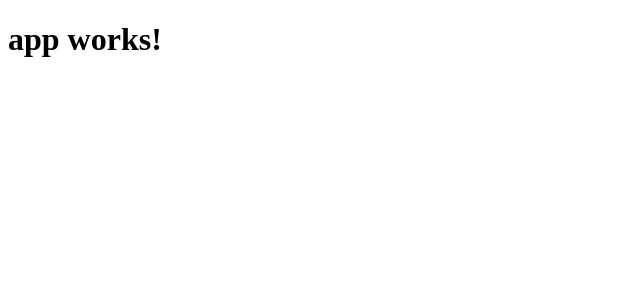
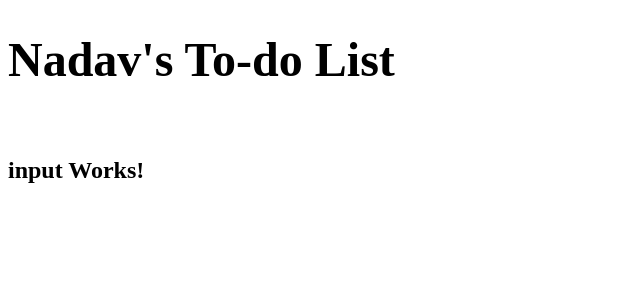
Before and after one commit to nadavo/todo-list, an Angular app: page / in a window 1280 px wide. Shown: the top 300 px of the page, without its empty margins (0-640 px from the left). Built offline with nearby package versions, Linux system fonts and the light colour scheme.

Commit message:
Add new component

```diff
--- a/src/app/app.component.css
+++ b/src/app/app.component.css
@@ -0,0 +1,5 @@
+h1 {
+  font-size: 48px;
+  text-align: left;
+  font-family: Ubuntu;
+}
--- a/src/app/app.component.html
+++ b/src/app/app.component.html
@@ -1,3 +1,5 @@
 <h1>
   {{title}}
 </h1>
+<br>
+<todo-input></todo-input>
--- a/src/app/app.component.ts
+++ b/src/app/app.component.ts
@@ -6,5 +6,5 @@
   styleUrls: ['./app.component.css']
 })
 export class AppComponent {
-  title = 'app works!';
+  title = 'Nadav\'s To-do List';
 }
--- a/src/app/app.module.ts
+++ b/src/app/app.module.ts
@@ -4,10 +4,12 @@
 import { HttpModule } from '@angular/http';
 
 import { AppComponent } from './app.component';
+import { InputComponent } from './input/input.component';
 
 @NgModule({
   declarations: [
-    AppComponent
+    AppComponent,
+    InputComponent
   ],
   imports: [
     BrowserModule,
--- /dev/null
+++ b/src/app/input/input.component.ts
@@ -0,0 +1,23 @@
+/*import JS/Angular modules/interfaces*/
+import { Component, OnInit } from '@angular/core';
+
+/*Decorator - connects JS + HTML + CSS*/
+@Component({
+  selector: 'todo-input',
+  /*backticks allow multi-line code*/
+  template: `
+    <h2>
+      input Works!
+    </h2>
+  `,
+  styleUrls: ['./input.component.css']
+})
+/*export our new component class to be used in our app*/
+export class InputComponent implements OnInit {
+/*initialize primitives for this class in constructor, not logic*/
+  constructor() { }
+/*runs each time this component is created*/
+  ngOnInit() {
+  }
+
+}
```
Also changed, not shown: src/app/input/input.component.css (added), 1 other file (tests, documents, lock files or other folders).
